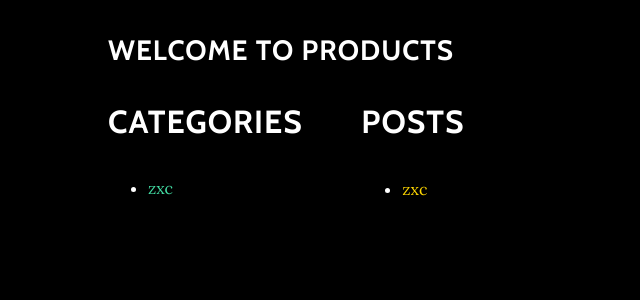
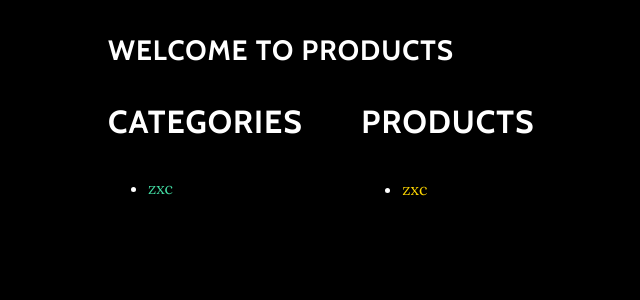
Before and after one commit to 00baker/gym, a Django app: page /product/ in a window 1280 px wide. Shown: the part 166-466 px from the top of the page, without its empty margins (167-807 px from the left). Run offline with Django 3.2, Linux system fonts and the light colour scheme; data comes from the database, SQL or seed files in the repository; some libraries are stand-ins or nearby versions.

Commit message:
Update index.html

```diff
--- a/templates/product/index.html
+++ b/templates/product/index.html
@@ -16,7 +16,7 @@
             {% endif %}
         </div>
         <div class="col-md-8">
-            <h2>Posts</h2>
+            <h2>Products</h2>
             {% if products %}
                 <ul>
                 {% for product in products %}
```
